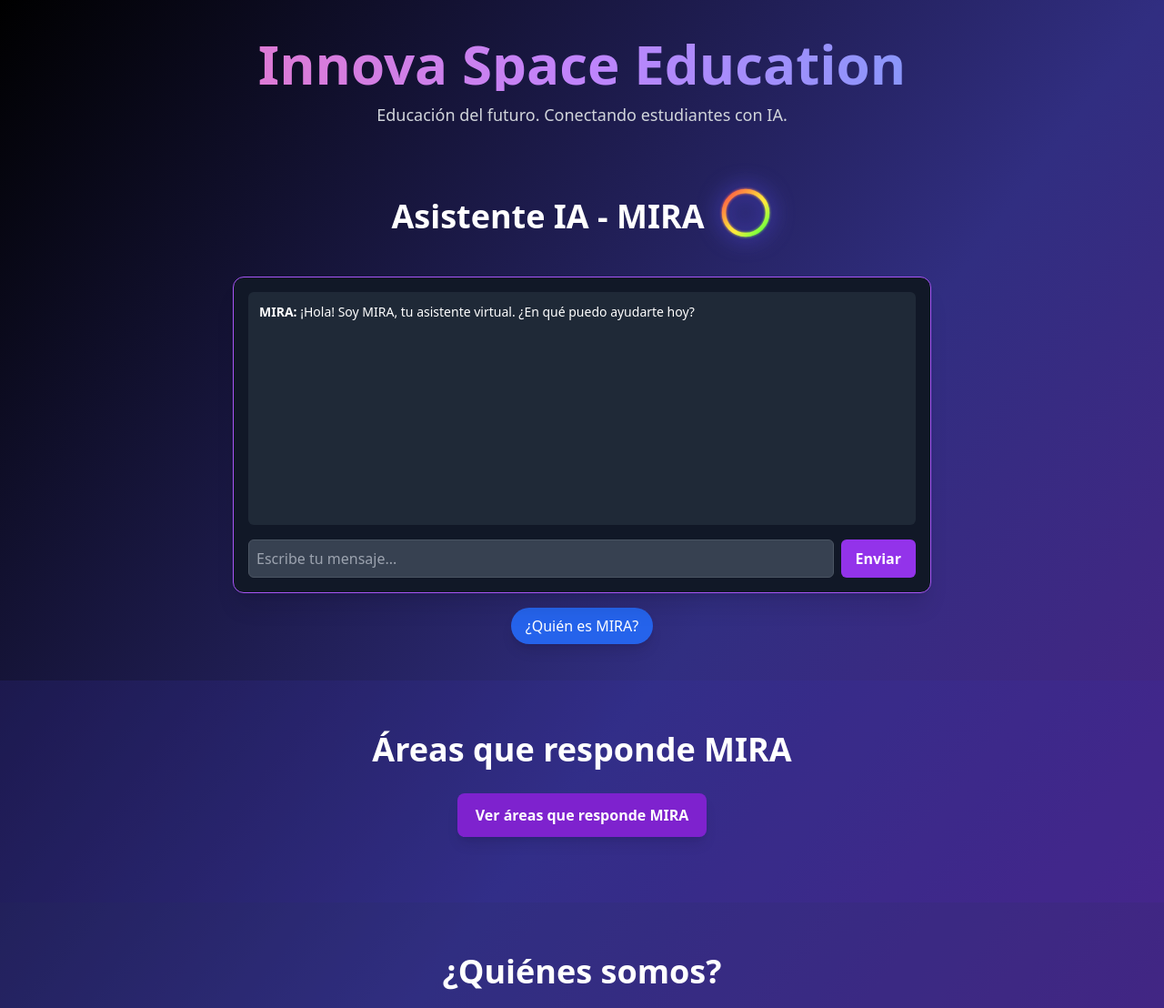
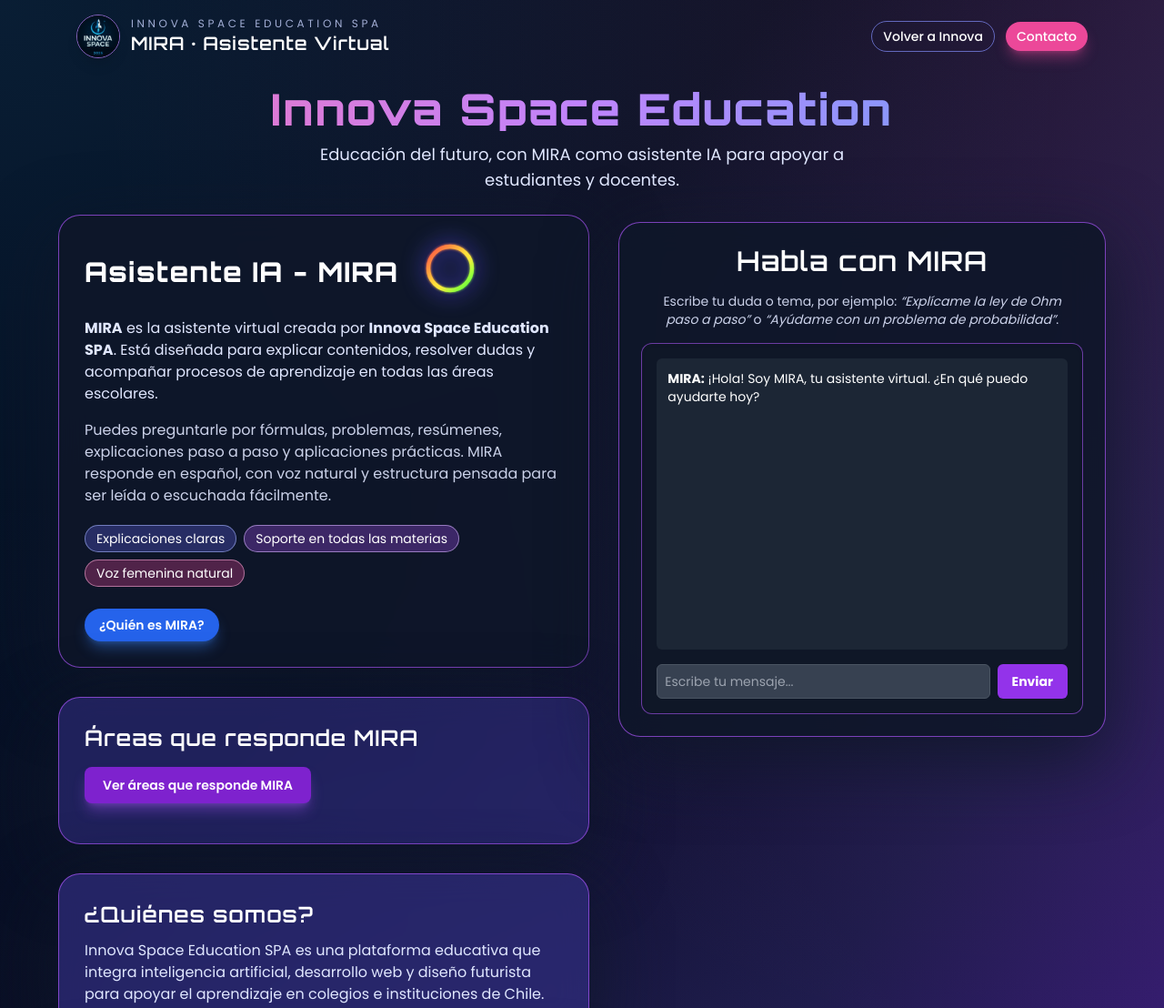
Before and after one commit to innova-space-edu/miraAI, a plain HTML site: page index.html in a window 1280 px wide. Shown: the top 1108 px of the page at 91% size. Drawn offline with nearby package versions, Linux system fonts and the light colour scheme.

Commit message:
Update index.html

```diff
--- a/index.html
+++ b/index.html
@@ -3,7 +3,8 @@
 <head>
   <meta charset="UTF-8" />
   <meta name="viewport" content="width=device-width, initial-scale=1.0"/>
-  <title>Innova Space Education</title>
+  <title>MIRA · Asistente IA — Innova Space Education</title>
+
   <!-- Google Analytics -->
   <script async src="https://www.googletagmanager.com/gtag/js?id=G-P64ZZSCZ7Z"></script>
   <script>
@@ -12,10 +13,43 @@
     gtag('js', new Date());
     gtag('config', 'G-P64ZZSCZ7Z');
   </script>
+
+  <!-- Fuentes (mismas que la página CEO) -->
+  <link href="https://fonts.googleapis.com/css2?family=Orbitron:wght@400;600;800&family=Poppins:wght@300;400;500;600;700&display=swap" rel="stylesheet" />
+
+  <!-- Tailwind + librerías -->
   <script src="https://cdn.tailwindcss.com"></script>
   <script src="https://cdn.jsdelivr.net/npm/marked/marked.min.js"></script>
   <script src="https://cdn.jsdelivr.net/npm/mathjax@3/es5/tex-mml-chtml.js"></script>
+
   <style>
+    /* Tipografía global estilo Innova Space */
+    body {
+      font-family: "Poppins", system-ui, -apple-system, BlinkMacSystemFont, "Segoe UI", sans-serif;
+    }
+    h1, h2, h3, h4 {
+      font-family: "Orbitron", system-ui, sans-serif;
+      letter-spacing: 0.04em;
+    }
+
+    /* Fondo espacial suave (similar al ceo) */
+    .bg-space {
+      background: radial-gradient(circle at 0 0, rgba(56,189,248,0.13), transparent 55%),
+                  radial-gradient(circle at 100% 0, rgba(244,114,182,0.12), transparent 55%),
+                  radial-gradient(circle at 0 100%, rgba(129,140,248,0.12), transparent 55%),
+                  linear-gradient(to bottom right, #020617, #020617, #1e1b4b, #4c1d95);
+    }
+
+    /* Tarjeta “glass” para el chat */
+    .glass-card {
+      background: rgba(15,23,42,0.9);
+      border-radius: 1.5rem;
+      border: 1px solid rgba(168,85,247,0.7);
+      box-shadow: 0 24px 80px rgba(15,23,42,0.9);
+      backdrop-filter: blur(18px);
+    }
+
+    /* Avatar MIRA */
     #avatar-mira {
       display: inline-block;
       vertical-align: middle;
@@ -36,16 +70,19 @@
       from { filter: drop-shadow(0 0 12px #4f46e5) brightness(1.18); }
       to   { filter: drop-shadow(0 0 36px #38bdf8) brightness(1.45); }
     }
+
     @media (max-width: 600px) {
       #avatar-mira { width: 40px; height: 40px; margin-left: 5px; }
       #chat-box { font-size: 0.96rem;}
       .max-w-3xl { max-width: 98vw;}
     }
+
+    /* Markdown dentro del chat */
     .chat-markdown table {
       border-collapse: collapse; margin: 0.5em 0;
       width: 100%;
-      background: #22223b;
-      color: #fafafa;
+      background: #1f2937;
+      color: #f9fafb;
       font-size: 0.97rem;
     }
     .chat-markdown th, .chat-markdown td {
@@ -60,6 +97,7 @@
       padding: 0.12em 0.2em;
       margin: 0.35em 0;
     }
+
     .credits {
       font-size: 1.1em;
       color: #bbcbff;
@@ -73,6 +111,8 @@
       font-weight: 700;
       letter-spacing: 0.05em;
     }
+
+    /* Ventana flotante “Quién es MIRA” */
     #mira-info {
       z-index: 50;
       box-shadow: 0 6px 32px #23104a;
@@ -104,79 +144,92 @@
       border-radius: 0.6rem;
       font-weight: 500;
     }
-    /* Ya NO existe .mira-advance */
   </style>
 </head>
-<body class="bg-gradient-to-br from-black via-indigo-900 to-purple-900 text-white font-sans scroll-smooth">
 
-  <!-- Título -->
-  <section class="pt-10 text-center">
-    <h1 class="text-5xl md:text-6xl font-extrabold bg-gradient-to-r from-pink-400 via-purple-400 to-blue-400 text-transparent bg-clip-text">
+<body class="bg-space text-white scroll-smooth min-h-screen flex flex-col">
+
+  <!-- NAVBAR estilo Innova -->
+  <header class="w-full z-20">
+    <div class="max-w-6xl mx-auto flex items-center justify-between px-5 py-4">
+      <div class="flex items-center gap-3">
+        <img src="logo.png" alt="Logo Innova Space" class="w-12 h-12 rounded-full border border-purple-400/70 shadow-lg">
+        <div>
+          <p class="text-xs uppercase tracking-[0.3em] text-indigo-200/80">Innova Space Education SPA</p>
+          <h1 class="text-lg sm:text-xl font-semibold text-white">
+            MIRA · Asistente Virtual
+          </h1>
+        </div>
+      </div>
+      <nav class="hidden sm:flex items-center gap-3 text-sm font-medium">
+        <a href="https://innova-space-edu.cl" class="px-3 py-1.5 rounded-full border border-indigo-400/70 hover:bg-indigo-500/20 transition">
+          Volver a Innova
+        </a>
+        <a href="https://innova-space-edu.cl/#contacto" class="px-3 py-1.5 rounded-full bg-pink-500 hover:bg-pink-600 transition shadow-lg shadow-pink-500/40">
+          Contacto
+        </a>
+      </nav>
+    </div>
+  </header>
+
+  <!-- HERO / TITULAR -->
+  <section class="pt-4 pb-6 text-center relative z-10 px-4">
+    <h2 class="text-4xl md:text-5xl font-extrabold bg-gradient-to-r from-pink-400 via-purple-400 to-blue-400 text-transparent bg-clip-text">
       Innova Space Education
-    </h1>
-    <p class="text-lg text-gray-300 mt-3">Educación del futuro. Conectando estudiantes con IA.</p>
+    </h2>
+    <p class="text-lg text-indigo-100 mt-3 max-w-2xl mx-auto">
+      Educación del futuro, con MIRA como asistente IA para apoyar a estudiantes y docentes.
+    </p>
   </section>
 
-  <!-- Asistente IA y Avatar -->
-  <section class="pt-12 pb-10 px-4 relative">
-    <div class="max-w-3xl mx-auto relative mt-4">
-      <div class="flex items-center justify-center mb-8">
-        <h2 class="text-4xl font-bold text-center mb-0">Asistente IA - MIRA</h2>
-        <object id="avatar-mira"
+  <!-- CONTENIDO PRINCIPAL: chat + info -->
+  <main class="flex-1 px-4 pb-12">
+    <section class="max-w-6xl mx-auto grid md:grid-cols-[1.2fr,1.1fr] gap-8 items-start">
+
+      <!-- Columna INFO / ÁREAS -->
+      <div class="space-y-8">
+        <div class="glass-card p-6 md:p-7">
+          <div class="flex items-center justify-center md:justify-start gap-3 mb-4">
+            <h2 class="text-3xl font-bold mb-0">Asistente IA - MIRA</h2>
+            <object
+              id="avatar-mira"
               type="image/svg+xml"
               data="avatar_mira.svg"
               class="still"
               tabindex="-1"
               aria-hidden="true"></object>
           </div>
-      <div class="bg-gray-900 border border-purple-500 rounded-xl p-4 shadow-xl relative">
-        <div id="chat-box" class="h-72 md:h-64 overflow-y-auto bg-gray-800 p-3 rounded-md mb-4 text-sm space-y-2 text-white chat-markdown" aria-live="polite">
-          <div>
-            <strong>MIRA:</strong> ¡Hola! Soy MIRA, tu asistente virtual. ¿En qué puedo ayudarte hoy?
+          <p class="text-indigo-100 text-sm md:text-base mb-4">
+            <strong>MIRA</strong> es la asistente virtual creada por <strong>Innova Space Education SPA</strong>.
+            Está diseñada para explicar contenidos, resolver dudas y acompañar procesos de aprendizaje en todas las áreas escolares.
+          </p>
+          <p class="text-sm md:text-base text-indigo-100/90">
+            Puedes preguntarle por fórmulas, problemas, resúmenes, explicaciones paso a paso y aplicaciones prácticas.
+            MIRA responde en español, con voz natural y estructura pensada para ser leída o escuchada fácilmente.
+          </p>
+          <div class="flex flex-wrap justify-center md:justify-start gap-2 mt-5 text-xs md:text-sm">
+            <span class="px-3 py-1 rounded-full bg-indigo-500/30 border border-indigo-300/60">Explicaciones claras</span>
+            <span class="px-3 py-1 rounded-full bg-purple-500/30 border border-purple-300/60">Soporte en todas las materias</span>
+            <span class="px-3 py-1 rounded-full bg-pink-500/30 border border-pink-300/60">Voz femenina natural</span>
           </div>
-        </div>
-        <div class="flex gap-2">
-          <input
-            aria-label="Escribe tu mensaje"
-            type="text" id="user-input"
-            placeholder="Escribe tu mensaje..."
-            class="flex-1 p-2 rounded-md bg-gray-700 text-white border border-gray-600"
-            autocomplete="off"
-            onkeydown="if(event.key==='Enter'){sendMessage();return false;}"
-          >
-          <button onclick="sendMessage()" class="bg-purple-600 hover:bg-purple-700 px-4 py-2 rounded-md text-white font-bold" tabindex="0">
-            Enviar
+          <!-- Botón ¿Quién es MIRA? debajo -->
+          <div class="flex justify-center md:justify-start mt-6">
+            <button onclick="toggleMiraInfo()" class="bg-blue-600 hover:bg-blue-700 text-white px-4 py-2 rounded-full shadow-lg shadow-blue-500/40 text-sm font-semibold">
+              ¿Quién es MIRA?
             </button>
           </div>
         </div>
-      <!-- Botón ¿Quién es MIRA? debajo del chat -->
-      <div class="flex justify-center mt-4">
-        <button onclick="toggleMiraInfo()" class="bg-blue-600 hover:bg-blue-700 text-white px-4 py-2 rounded-full shadow-lg">
-          ¿Quién es MIRA?
+
+        <!-- Áreas que responde MIRA (mismo contenido, estilo Innova) -->
+        <section class="glass-card p-6 md:p-7 bg-indigo-900/60">
+          <h3 class="text-2xl font-semibold mb-4 text-center md:text-left">Áreas que responde MIRA</h3>
+          <div class="text-center md:text-left">
+            <button onclick="toggleAreas()" class="bg-purple-700 px-5 py-2.5 rounded-lg font-semibold mb-4 text-white shadow-lg shadow-purple-500/40 text-sm">
+              Ver áreas que responde MIRA
             </button>
           </div>
-      <!-- Ventana flotante de descripción de MIRA -->
-      <div id="mira-info">
-        <h3>¿Quién es MIRA?</h3>
-        <p class="text-base mb-4">
-          <strong>MIRA</strong> (Modular Intelligent Responsive Assistant), en español: Asistente Modular, Inteligente y Reactivo.<br>
-          Creada por <strong>Innova Space</strong> con tecnología <strong>OpenAI</strong>.<br>
-          Diseñada para acompañar, explicar y ayudar a estudiantes y docentes de forma interactiva y personalizada en todas las materias.<br>
-          Su misión es facilitar el aprendizaje, responder dudas, explicar fórmulas y conceptos, y guiarte en tu avance académico, con explicaciones claras y amigables.
-        </p>
-        <button onclick="toggleMiraInfo()">Cerrar</button>
-      </div>
-    </div>
-  </section>
-
-  <!-- Áreas (un solo botón desplegable) -->
-  <section class="py-14 px-6 bg-indigo-800 bg-opacity-20 text-center">
-    <h2 class="text-4xl font-bold mb-7">Áreas que responde MIRA</h2>
-    <button onclick="toggleAreas()" class="bg-purple-700 px-5 py-3 rounded-lg font-semibold mb-4 text-white shadow-lg">
-      Ver áreas que responde MIRA
-    </button>
           <div id="areas-list" class="hidden mt-3">
-      <ul class="max-w-lg mx-auto text-left space-y-1">
+            <ul class="text-sm md:text-base space-y-1 text-indigo-100">
               <li>📐 Matemáticas</li>
               <li>🧲 Física</li>
               <li>⚗️ Química</li>
@@ -195,28 +248,91 @@
           </div>
         </section>
 
-  <!-- Quiénes somos -->
-  <section class="py-14 px-6 bg-indigo-900 bg-opacity-30">
-    <h2 class="text-4xl font-bold text-center mb-6">¿Quiénes somos?</h2>
-    <p class="text-center text-lg max-w-3xl mx-auto text-gray-300">
-      Plataforma educativa que integra inteligencia artificial para apoyar el aprendizaje de los estudiantes.
+        <!-- Quiénes somos + contacto breve (mantengo secciones) -->
+        <section class="glass-card p-6 md:p-7 bg-indigo-900/70">
+          <h3 class="text-2xl font-semibold mb-3 text-center md:text-left">¿Quiénes somos?</h3>
+          <p class="text-sm md:text-base text-indigo-100">
+            Innova Space Education SPA es una plataforma educativa que integra inteligencia artificial, desarrollo web
+            y diseño futurista para apoyar el aprendizaje en colegios e instituciones de Chile.
           </p>
         </section>
 
-  <!-- Contacto -->
-  <section class="py-10 px-6 bg-indigo-700 bg-opacity-40">
-    <h2 class="text-4xl font-bold text-center mb-6">Contáctanos</h2>
-    <p class="text-center text-lg text-gray-200">Correo: contacto@innova-space-edu.cl</p>
+        <section class="glass-card p-6 md:p-7 bg-indigo-900/70">
+          <h3 class="text-2xl font-semibold mb-3 text-center md:text-left">Contáctanos</h3>
+          <p class="text-sm md:text-base text-indigo-100 mb-1">
+            Correo: <span class="font-semibold">contacto@innova-space-edu.cl</span>
+          </p>
+          <p class="text-sm md:text-base text-indigo-100">
+            También puedes escribirnos desde el formulario en el sitio principal de Innova Space Education.
+          </p>
         </section>
+      </div>
+
+      <!-- Columna CHAT -->
+      <section class="pt-2">
+        <div class="glass-card p-4 md:p-6">
+          <h2 class="text-2xl md:text-3xl font-semibold mb-4 text-center">
+            Habla con MIRA
+          </h2>
+          <p class="text-xs md:text-sm text-center text-indigo-100/90 mb-4 px-2">
+            Escribe tu duda o tema, por ejemplo: <em>“Explícame la ley de Ohm paso a paso”</em> o
+            <em>“Ayúdame con un problema de probabilidad”</em>.
+          </p>
+
+          <div class="bg-gray-900/80 border border-purple-500/60 rounded-xl p-4 shadow-inner relative">
+            <div id="chat-box"
+                 class="h-72 md:h-80 overflow-y-auto bg-gray-800/90 p-3 rounded-md mb-4 text-sm space-y-2 text-white chat-markdown"
+                 aria-live="polite">
+              <div>
+                <strong>MIRA:</strong> ¡Hola! Soy MIRA, tu asistente virtual. ¿En qué puedo ayudarte hoy?
+              </div>
+            </div>
+            <div class="flex gap-2">
+              <input
+                aria-label="Escribe tu mensaje"
+                type="text" id="user-input"
+                placeholder="Escribe tu mensaje..."
+                class="flex-1 p-2 rounded-md bg-gray-700 text-white border border-gray-600 text-sm"
+                autocomplete="off"
+                onkeydown="if(event.key==='Enter'){sendMessage();return false;}"
+              >
+              <button
+                id="send-btn"
+                onclick="sendMessage()"
+                class="bg-purple-600 hover:bg-purple-700 px-4 py-2 rounded-md text-white font-bold text-sm"
+                tabindex="0">
+                Enviar
+              </button>
+            </div>
+          </div>
+        </div>
+      </section>
+    </section>
+  </main>
 
   <!-- Logo y créditos al final -->
-  <div class="flex flex-col justify-center items-center py-10 gap-3">
+  <footer class="mt-6">
+    <div class="flex flex-col justify-center items-center py-8 gap-3">
       <img src="logo.png" alt="Logo Innova Space" style="max-width:170px; width: 40vw; height:auto; opacity:0.95;">
       <div class="credits">
         Creado por <strong>Innova Space Edu SpA.</strong>.
       </div>
     </div>
+  </footer>
 
+  <!-- Ventana flotante de descripción de MIRA -->
+  <div id="mira-info">
+    <h3>¿Quién es MIRA?</h3>
+    <p class="text-base mb-4">
+      <strong>MIRA</strong> (Modular Intelligent Responsive Assistant), en español: Asistente Modular, Inteligente y Reactivo.<br>
+      Creada por <strong>Innova Space</strong> con tecnología <strong>OpenAI</strong>.<br>
+      Diseñada para acompañar, explicar y ayudar a estudiantes y docentes de forma interactiva y personalizada en todas las materias.<br>
+      Su misión es facilitar el aprendizaje, responder dudas, explicar fórmulas y conceptos, y guiarte en tu avance académico, con explicaciones claras y amigables.
+    </p>
+    <button onclick="toggleMiraInfo()">Cerrar</button>
+  </div>
+
+  <!-- Scripts auxiliares -->
   <script>
     function toggleMiraInfo() {
       const info = document.getElementById("mira-info");
@@ -227,14 +343,16 @@
       list.classList.toggle("hidden");
     }
   </script>
+
+  <!-- Lógica del chat -->
   <script src="chat.js"></script>
 
-  <!-- INTEGRACIÓN LaTeX + Markdown para el chat -->
+  <!-- Integración LaTeX + Markdown para el chat -->
   <script>
     // Sobreescribe función para mostrar mensajes de la IA con Markdown + MathJax
     function addAssistantMessage(text) {
       const chatBox = document.getElementById('chat-box');
-      // Convierte Markdown a HTML (tablas, listas, negritas, etc)
+      // Convierte Markdown a HTML (tablas, listas, negritas, etc.)
       const html = `<div class="assistant-msg">${marked.parse(text)}</div>`;
       chatBox.insertAdjacentHTML('beforeend', html);
       // Desplaza el chat al final
@@ -244,13 +362,7 @@
         setTimeout(() => MathJax.typesetPromise(), 60);
       }
     }
-
-    // Ejemplo de uso (puedes borrar estas líneas, solo son demo):
-    // setTimeout(() => {
-    //   addAssistantMessage("La fórmula cuadrática es:\n$$x = \\frac{-b \\pm \\sqrt{b^2-4ac}}{2a}$$\nDonde:\n- **x**: solución\n- **a, b, c**: coeficientes");
-    // }, 3000);
-
-    // Cuando tu flujo reciba la respuesta de MIRA, llama: addAssistantMessage(respuesta);
+    // Cuando el flujo reciba la respuesta de MIRA, llama: addAssistantMessage(respuesta);
   </script>
 </body>
 </html>
```
Lines whose indentation alone changed are shown as unchanged.
